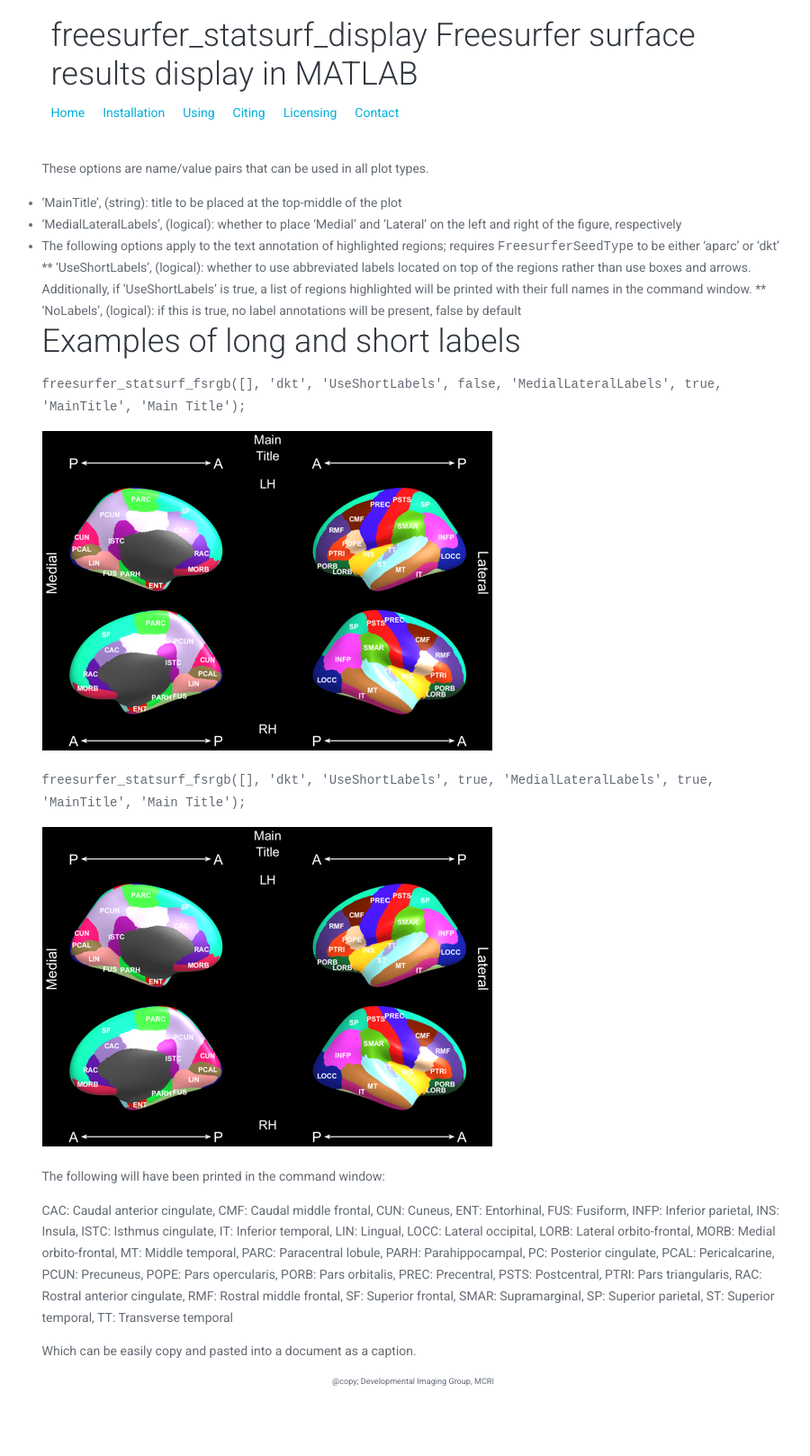
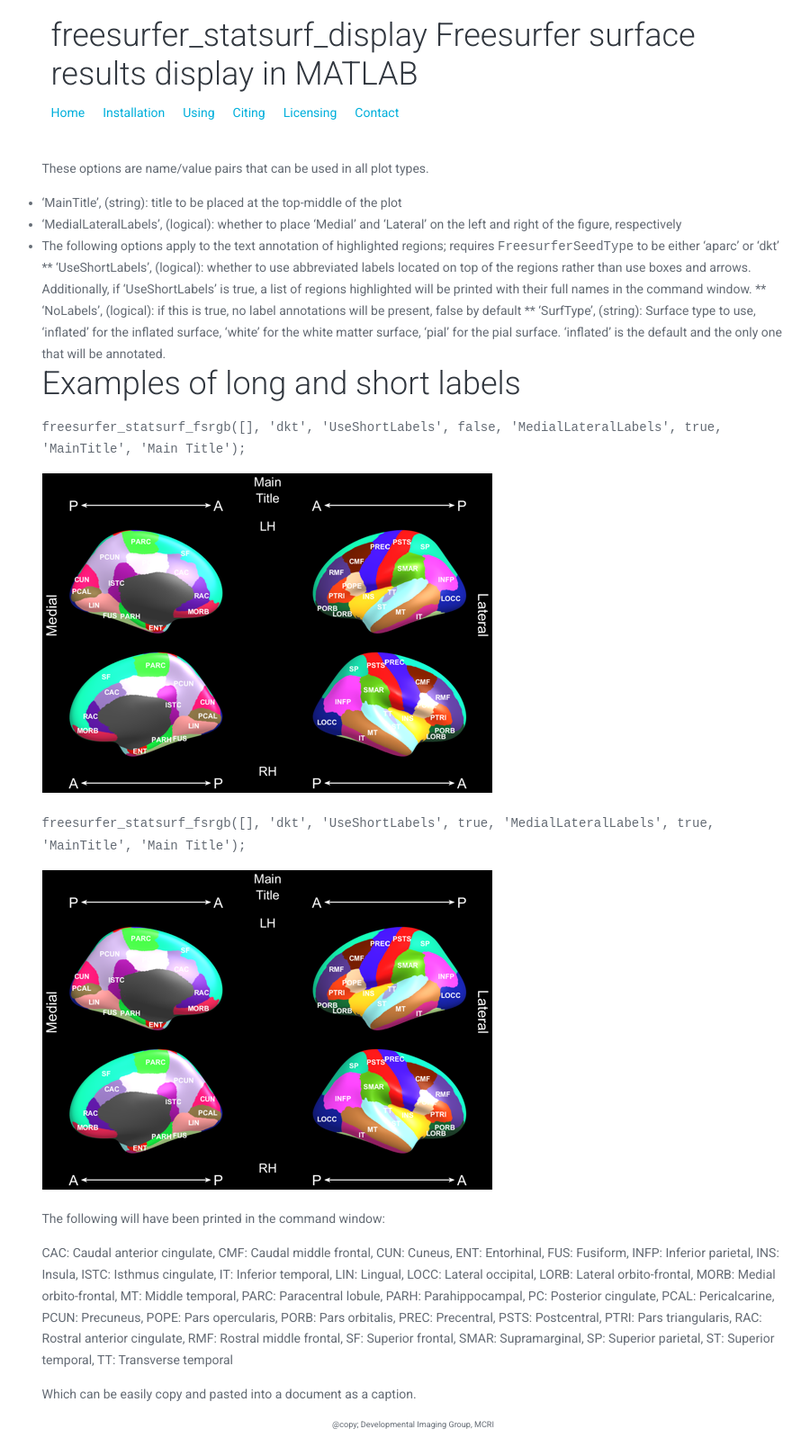
Before and after one commit to DevelopmentalImagingMCRI/freesurfer_statsurf_display, a Jekyll site: the page built from using/commonoptions.md, in a window 1280 px wide. Shown: the whole page at 90% size, without its empty margins (181-1081 px from the left). Built offline with Jekyll 4.4.1, drawn with Linux system fonts in a browser that asks for light colours; before the commit the page ends 1571 px from its top, so only the background shows below that.

Commit message:
Added SurfType

```diff
--- a/using/commonoptions.md
+++ b/using/commonoptions.md
@@ -12,6 +12,7 @@ These options are name/value pairs that can be used in all plot types.
 * The following options apply to the text annotation of highlighted regions; requires `FreesurferSeedType` to be either 'aparc' or 'dkt'
 ** 'UseShortLabels', (logical): whether to use abbreviated labels located on top of the regions rather than use boxes and arrows. Additionally, if 'UseShortLabels' is true, a list of regions highlighted will be printed with their full names in the command window.
 ** 'NoLabels', (logical): if this is true, no label annotations will be present, false by default
+** 'SurfType', (string): Surface type to use, 'inflated' for the inflated surface, 'white' for the white matter surface, 'pial' for the pial surface. 'inflated' is the default and the only one that will be annotated.
 
 # Examples of long and short labels
 
```
